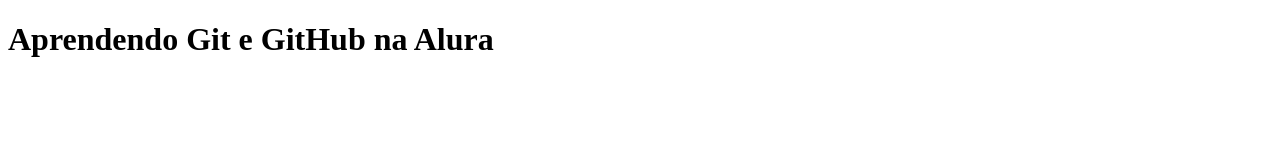
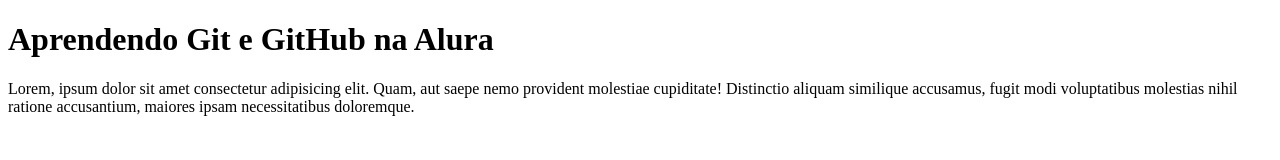
Before and after one commit to guilhermeonrails/teste-deleta-depois, a plain HTML site: page index.html in a window 1280 px wide. Drawn offline with Linux system fonts and the light colour scheme.

```diff
--- a/index.html
+++ b/index.html
@@ -8,5 +8,6 @@
 </head>
 <body>
     <h1>Aprendendo Git e GitHub na Alura</h1>
+    <p>Lorem, ipsum dolor sit amet consectetur adipisicing elit. Quam, aut saepe nemo provident molestiae cupiditate! Distinctio aliquam similique accusamus, fugit modi voluptatibus molestias nihil ratione accusantium, maiores ipsam necessitatibus doloremque.</p>
 </body>
 </html>
```
